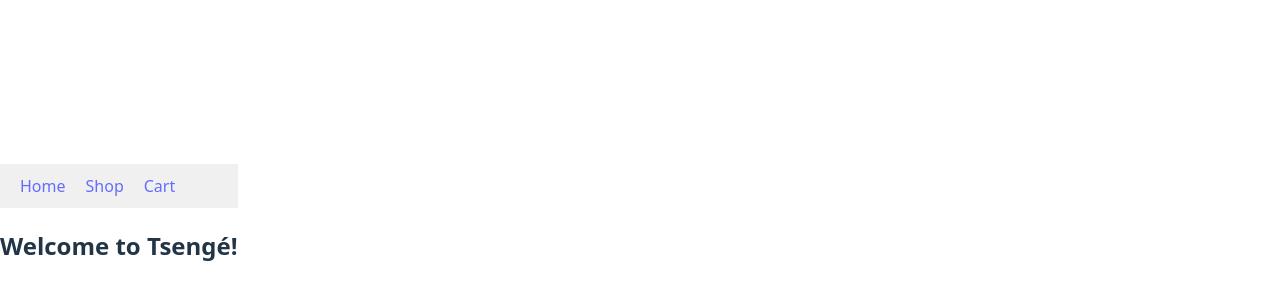
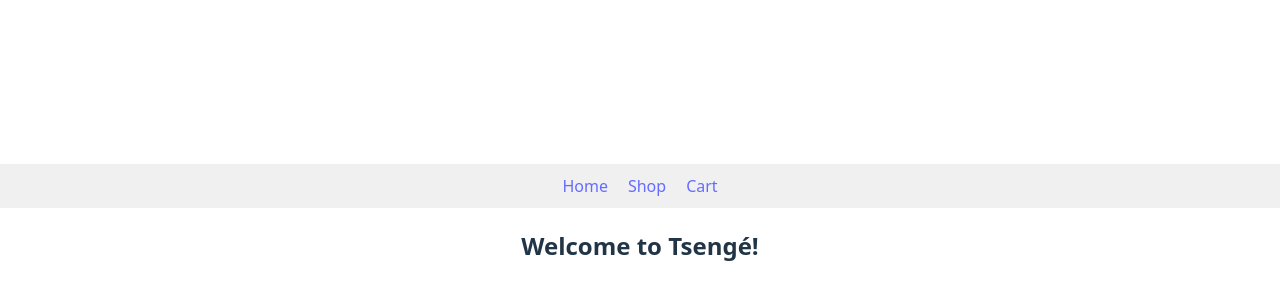
Before and after one commit to angietseng/shopping-ml-site, a React (Vite) app in the folder client/: page / in a window 1280 px wide. Shown: the part 176-476 px from the top of the page. Built offline with nearby package versions, Linux system fonts and the light colour scheme.

Commit message:
Change the frontend of the items and price

```diff
--- a/client/src/App.css
+++ b/client/src/App.css
@@ -1,7 +1,7 @@
 #root {
-  max-width: 1280px;
-  margin: 0 auto;
-  padding: 2rem;
+  margin: 0;
+  padding: 0;
+  width: 100%;
   text-align: center;
 }
 
@@ -43,8 +43,9 @@
 
 .product-grid {
   display: grid;
-  grid-template-columns: repeat(auto-fill, minmax(200px, 1fr));
+  grid-template-columns: repeat(auto-fit, minmax(250px, 1fr));
   gap: 1.5rem;
+  margin-top: 2rem;
 }
 
 .product-card {
@@ -53,11 +54,13 @@
   text-align: center;
   background: white;
   box-shadow: 0 2px 8px rgba(0,0,0,0.05);
+  border-radius: 8px;
+  color: #111;
 }
 
 .product-image {
   width: 100%;
-  height: 180px;
-  object-fit: cover;
+  height: auto;
+  object-fit: contain;
   margin-bottom: 1rem;
 }
--- a/client/src/App.jsx
+++ b/client/src/App.jsx
@@ -2,6 +2,7 @@ import { BrowserRouter as Router, Routes, Route, Link } from "react-router-dom";
 import Home from "./pages/Home";
 import Shop from "./pages/Shop";
 import Cart from "./pages/Cart";
+import './App.css';
 
 function App() {
   return (
```
